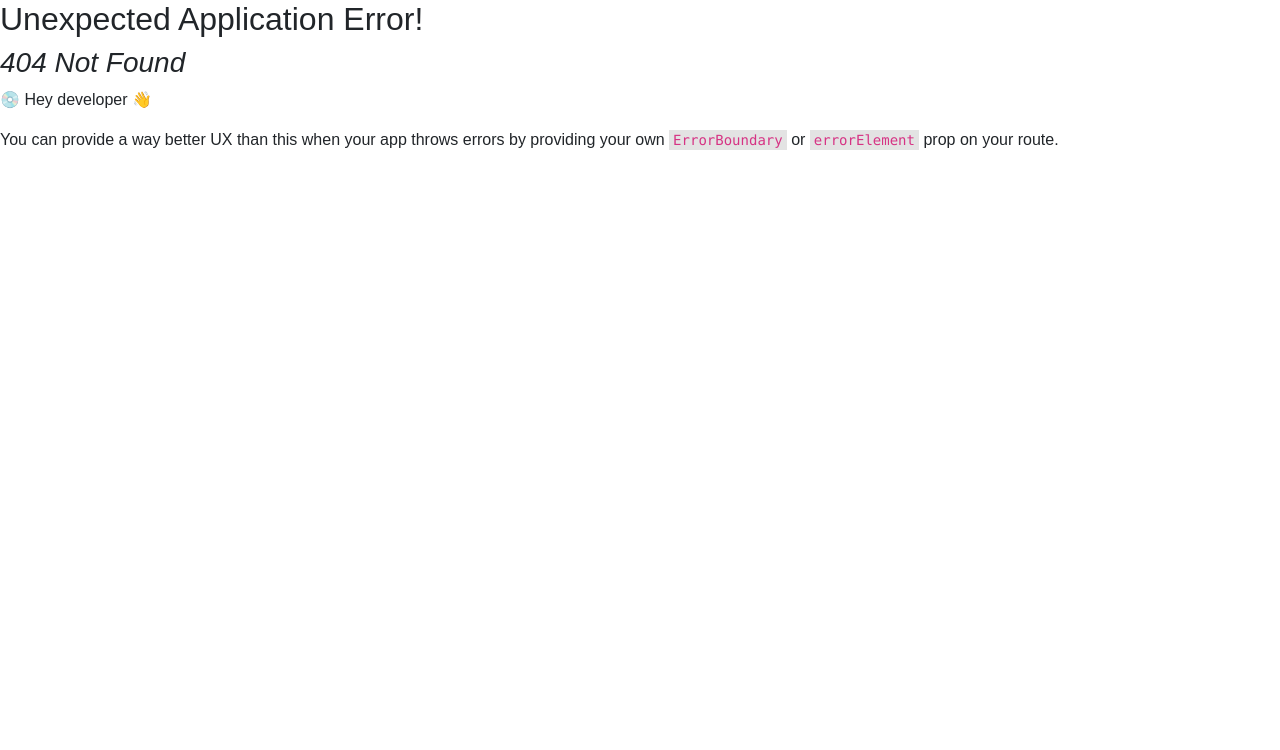
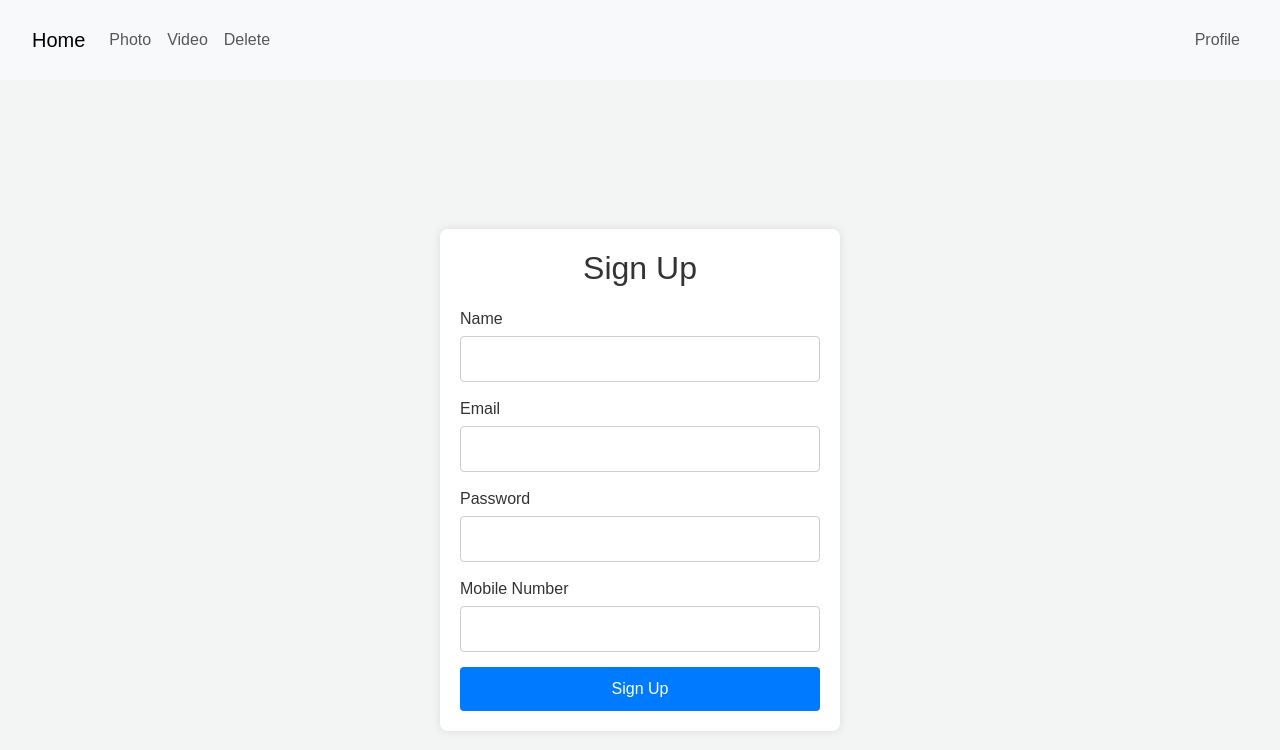
Before and after one commit to Harshchitaliya/cloude-storage, a React (Create React App) app: page /sign-up in a window 1280 px wide. Before the commit this address had no page. Shown: the top 750 px of the page. Built offline with nearby package versions, Linux system fonts and the light colour scheme.

Commit message:
add a signup and email varifacation

```diff
--- a/src/App.jsx
+++ b/src/App.jsx
@@ -7,6 +7,7 @@ import Photo from './components/photo';
 import Profile from './components/profile';
 import Delete_item from './components/delete';
 import NavBar from './components/Navbar';
+import SignupForm from './components/signup';
 
 function App() {
   const router = createBrowserRouter([
@@ -34,6 +35,10 @@ function App() {
       path: "/Profile",
       element: <><NavBar /><Profile /></>
     },
+    {
+      path: "/sign-up",
+      element: <><NavBar /><SignupForm /></>
+    },
   ]);
 
   return (
--- a/src/components/firebase.js
+++ b/src/components/firebase.js
@@ -1,8 +1,8 @@
 // Import the functions you need from the SDKs you need
 import { initializeApp } from "firebase/app";
-import { getAnalytics } from "firebase/analytics";
 import { getAuth } from "firebase/auth";
 import { getFirestore } from "firebase/firestore";
+import { getStorage } from "firebase/storage";
 // TODO: Add SDKs for Firebase products that you want to use
 // https://firebase.google.com/docs/web/setup#available-libraries
 
@@ -20,9 +20,10 @@ const firebaseConfig = {
 
 // Initialize Firebase
 const app = initializeApp(firebaseConfig);
-const analytics = getAnalytics(app);
 
-export const auth = getAuth();
-export const db = getFirestore(app);
 
-export default app;
+const auth = getAuth();
+const db = getFirestore(app);
+const storage = getStorage(app);
+
+export { app, db, auth, storage };
--- a/src/components/login.jsx
+++ b/src/components/login.jsx
@@ -5,21 +5,26 @@ import { auth } from './firebase';
 const LoginForm = () => {
   const [email, setEmail] = useState('');
   const [password, setPassword] = useState('');
+  const [userUid, setUserUid] = useState(''); // State to store the user's UID
 
   const handleSubmit = async(event) => {
     event.preventDefault();
-    // Handle form submission logic here
-    try{
-       await signInWithEmailAndPassword(auth,email,password);
-       console.log('Email:', email);
-       console.log('Password:', password);
-       console.log("login sucessful")
+    try {
+      // Sign in with email and password
+      const userCredential = await signInWithEmailAndPassword(auth, email, password);
 
-    }catch(error){
-        console.log(error.message)
+      // Get the signed-in user's UID
+      const user = userCredential.user;
+      setUserUid(user.uid); // Store the UID in state
 
+      console.log('Email:', email);
+      console.log('Password:', password);
+      console.log("Login successful");
+      console.log("User UID:", user.uid); // Display UID in console
+
+    } catch (error) {
+      console.log(error.message);
     }
-
   };
 
   return (
@@ -52,6 +57,10 @@ const LoginForm = () => {
         </div>
 
         <button type="submit" style={styles.button}>Log In</button>
+
+        {userUid && ( // Conditionally render the UID if it exists
+          <p style={styles.uidDisplay}>Logged in as: {userUid}</p>
+        )}
       </form>
     </div>
   );
@@ -66,7 +75,7 @@ const styles = {
     backgroundColor: '#f3f4f4',
   },
   form: {
-    backgroundColor: '#ff',
+    backgroundColor: '#fff',
     padding: '20px',
     borderRadius: '8px',
     boxShadow: '0 0 10px rgba(0, 0, 0, 0.1)',
@@ -99,6 +108,11 @@ const styles = {
     borderRadius: '4px',
     cursor: 'pointer',
   },
+  uidDisplay: {
+    marginTop: '20px',
+    textAlign: 'center',
+    color: '#28a745',
+  },
 };
 
 export default LoginForm;
--- /dev/null
+++ b/src/components/signup.jsx
@@ -0,0 +1,209 @@
+import React, { useState } from 'react';
+import { auth, db, storage } from './firebase'; // Import Firebase config (auth, db, storage)
+import { createUserWithEmailAndPassword, sendEmailVerification } from 'firebase/auth';
+import { doc, setDoc, query, collection, where, getDocs } from 'firebase/firestore';
+import { ref, uploadString } from 'firebase/storage';
+
+const SignupForm = () => {
+  const [name, setName] = useState('');
+  const [email, setEmail] = useState('');
+  const [password, setPassword] = useState('');
+  const [mobileNo, setMobileNo] = useState('');
+  const [error, setError] = useState(null);
+  const [success, setSuccess] = useState(null);
+
+  // Regex for password validation
+  const passwordRegex = /^(?=.*[A-Z])(?=.*[!@#$%^&*])(?=.*\d)[A-Za-z\d!@#$%^&*]{8,}$/;
+
+  const handleSubmit = async (event) => {
+    event.preventDefault();
+
+    // Phone number validation (10 digits)
+    if (!/^\d{10}$/.test(mobileNo)) {
+      setError('Phone number must be 10 digits.');
+      setSuccess(null);
+      return;
+    }
+
+    // Password validation (at least 8 characters, 1 uppercase, 1 special char, 1 digit)
+    if (!passwordRegex.test(password)) {
+      setError('Password must be at least 8 characters long, include an uppercase letter, a digit, and a special character.');
+      setSuccess(null);
+      return;
+    }
+
+    try {
+      // Check if email already exists in Firestore
+      const q = query(collection(db, "Users"), where("email", "==", email));
+      const querySnapshot = await getDocs(q);
+
+      if (!querySnapshot.empty) {
+        setError('Email is already in use.');
+        setSuccess(null);
+        return; // Stop execution if email is found
+      }
+
+      // Sign up the user with email and password
+      const userCredential = await createUserWithEmailAndPassword(auth, email, password);
+      const user = userCredential.user;
+
+      // Send email verification
+      await sendEmailVerification(user);
+
+      setSuccess('Sign-up successful! A verification email has been sent to your email address. Please verify your email.');
+      setError(null);
+
+      // Add user details to Firestore, initializing isEmailVerified to false
+      await setDoc(doc(db, "Users", user.uid), {
+        name: name,
+        email: email,
+        mobileNo: mobileNo,
+        createdAt: new Date(),
+        isEmailVerified: false, // Initially set to false
+      });
+
+      // Clear form fields after submission
+      setName('');
+      setEmail('');
+      setPassword('');
+      setMobileNo('');
+
+      // Wait for email verification
+      const checkEmailVerified = setInterval(async () => {
+        await user.reload(); // Reload user to get updated email verification status
+        if (user.emailVerified) {
+          clearInterval(checkEmailVerified);
+
+          // Update the user's email verification status in Firestore
+          await setDoc(doc(db, "Users", user.uid), { isEmailVerified: true }, { merge: true });
+
+          // Create a directory in Firebase Storage with the user's UID and add a dummy file
+          const directoryRef = ref(storage, `${user.uid}/dummy.txt`);
+          await uploadString(directoryRef, "This is a dummy file to create a directory.");
+
+          setSuccess('Your email is verified, and data is saved!');
+        }
+      }, 1000); // Check every second for verification
+
+    } catch (error) {
+      setError(error.message);
+      setSuccess(null);
+    }
+  };
+
+  return (
+    <div style={styles.container}>
+      <form onSubmit={handleSubmit} style={styles.form}>
+        <h2 style={styles.title}>Sign Up</h2>
+
+        {error && <p style={styles.error}>{error}</p>}
+        {success && <p style={styles.success}>{success}</p>}
+
+        <div style={styles.inputGroup}>
+          <label htmlFor="name" style={styles.label}>Name</label>
+          <input
+            type="text"
+            id="name"
+            value={name}
+            onChange={(e) => setName(e.target.value)}
+            style={styles.input}
+            required
+          />
+        </div>
+
+        <div style={styles.inputGroup}>
+          <label htmlFor="email" style={styles.label}>Email</label>
+          <input
+            type="email"
+            id="email"
+            value={email}
+            onChange={(e) => setEmail(e.target.value)}
+            style={styles.input}
+            required
+          />
+        </div>
+
+        <div style={styles.inputGroup}>
+          <label htmlFor="password" style={styles.label}>Password</label>
+          <input
+            type="password"
+            id="password"
+            value={password}
+            onChange={(e) => setPassword(e.target.value)}
+            style={styles.input}
+            required
+          />
+        </div>
+
+        <div style={styles.inputGroup}>
+          <label htmlFor="mobileNo" style={styles.label}>Mobile Number</label>
+          <input
+            type="tel"
+            id="mobileNo"
+            value={mobileNo}
+            onChange={(e) => setMobileNo(e.target.value)}
+            style={styles.input}
+            required
+          />
+        </div>
+
+        <button type="submit" style={styles.button}>Sign Up</button>
+      </form>
+    </div>
+  );
+};
+
+const styles = {
+  container: {
+    display: 'flex',
+    justifyContent: 'center',
+    alignItems: 'center',
+    height: '100vh',
+    backgroundColor: '#f3f4f4',
+  },
+  form: {
+    backgroundColor: '#fff',
+    padding: '20px',
+    borderRadius: '8px',
+    boxShadow: '0 0 10px rgba(0, 0, 0, 0.1)',
+    width: '400px',
+  },
+  title: {
+    textAlign: 'center',
+    marginBottom: '20px',
+    color: '#333',
+  },
+  inputGroup: {
+    marginBottom: '15px',
+  },
+  label: {
+    display: 'block',
+    marginBottom: '5px',
+    color: '#333',
+  },
+  input: {
+    width: '100%',
+    padding: '10px',
+    borderRadius: '4px',
+    border: '1px solid #ccc',
+  },
+  button: {
+    width: '100%',
+    padding: '10px',
+    backgroundColor: '#007bff',
+    color: '#fff',
+    border: 'none',
+    borderRadius: '4px',
+    cursor: 'pointer',
+  },
+  error: {
+    color: 'red',
+    marginBottom: '15px',
+  },
+  success: {
+    color: 'green',
+    marginBottom: '15px',
+  },
+};
+
+export default SignupForm;
```
